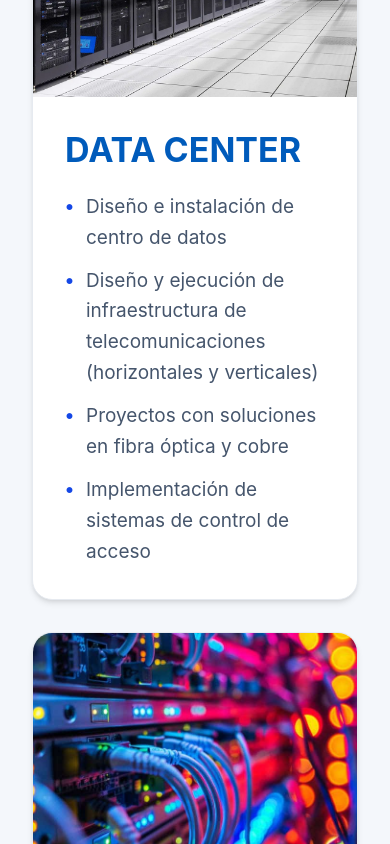
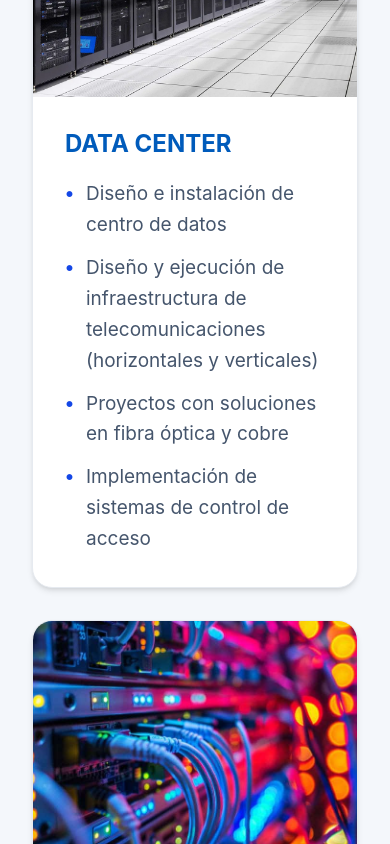
Before and after one commit to pygsystem/pygsystem, a React (Vite) app: page / in a window 390 px wide. Shown: the part 2940-3784 px from the top of the page. Built offline with nearby package versions, Linux system fonts and the light colour scheme.

Commit message:
actulizar5

```diff
--- a/src/App.jsx
+++ b/src/App.jsx
@@ -302,7 +302,7 @@ const brands = [
                 <img src={service.image} alt={service.title} className="w-full h-[240px] object-cover" />
 
                 <div className="p-8">
-                  <h3 className="text-[34px] font-bold text-[#005bbb] mb-5 leading-tight">
+                  <h3 className="text-2xl md:text-[34px] font-bold text-[#005bbb] mb-5 leading-tight">
                     {service.title}
                   </h3>
 
```
